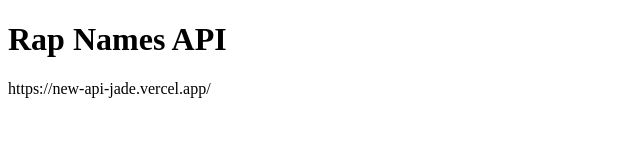
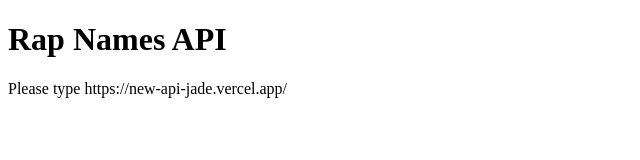
Before and after one commit to Jonathan-Romain/new-api, a website: page index.html in a window 1280 px wide. Shown: the whole page, without its empty margins (0-640 px from the left). Drawn offline with Linux system fonts and the light colour scheme.

Commit message:
update to html docs

```diff
--- a/index.html
+++ b/index.html
@@ -7,6 +7,6 @@
 </head>
 <body>
     <h1>Rap Names API</h1>
-    <p>https://new-api-jade.vercel.app/</p>
+    <p>Please type https://new-api-jade.vercel.app/</p>
 </body>
 </html>
```
